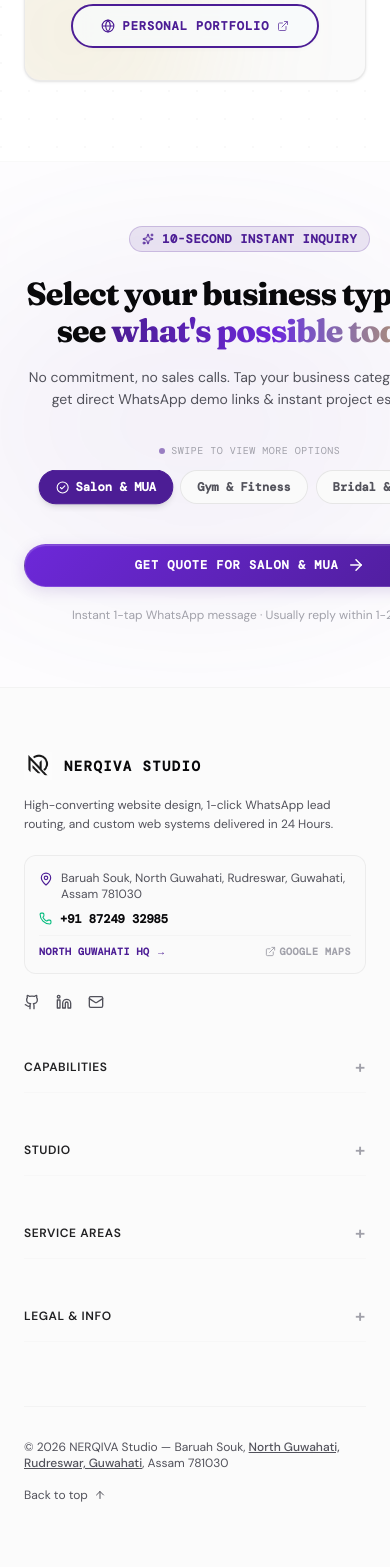
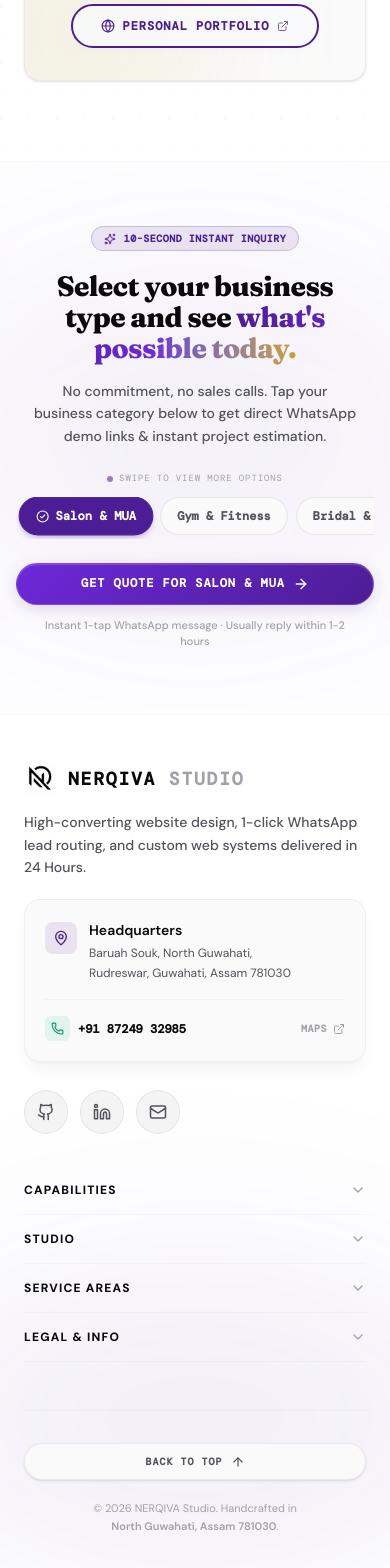
Before and after one commit to dipexplorer/nerqiva-agency-site, a Next.js app: page / in a window 390 px wide. Shown: the part 9728-11296 px from the top of the page. Built offline with nearby package versions, Linux system fonts and the light colour scheme.

Commit message:
feat: complete premium mobile redesign for footer and closing section

```diff
--- a/src/components/ClosingSection.tsx
+++ b/src/components/ClosingSection.tsx
@@ -23,18 +23,18 @@ export default function ClosingSection() {
       {/* Background glow */}
       <div className="absolute top-1/2 left-1/2 -translate-x-1/2 -translate-y-1/2 w-[550px] h-[320px] bg-accent/8 blur-[130px] pointer-events-none rounded-full" />
 
- <div className="section-container relative z-10 flex flex-col items-center max-w-3xl">
+      <div className="w-full max-w-3xl px-4 sm:px-6 relative z-10 flex flex-col items-center">
 
         {/* Eyebrow badge */}
- <div className="inline-flex items-center gap-2 px-3 py-1 rounded-full bg-accent/10 border border-accent/20 text-accent text-xs font-mono font-bold uppercase tracking-wider mb-6">
+        <div className="inline-flex items-center gap-2 px-3 py-1 rounded-full bg-accent/10 border border-accent/20 text-accent text-[10px] sm:text-xs font-mono font-bold uppercase tracking-wider mb-5">
           <Sparkles size={12} />
           <span>10-SECOND INSTANT INQUIRY</span>
         </div>
 
         {/* Headline */}
         <h2
- className="font-sans font-extrabold text-text-primary leading-[1.15] mb-4 tracking-tight"
- style={{ fontSize: "clamp(2rem, 4.5vw, 3.25rem)", letterSpacing: "-0.03em" }}
+          className="font-sans font-extrabold text-text-primary leading-[1.1] mb-4 tracking-tight px-2 sm:px-0"
+          style={{ fontSize: "clamp(1.75rem, 6vw, 3.25rem)", letterSpacing: "-0.02em" }}
         >
           Select your business type and see <br className="hidden sm:block" />
           <span className="text-transparent bg-clip-text bg-linear-to-r from-accent via-accent-light to-accent-gold">
@@ -43,12 +43,12 @@ export default function ClosingSection() {
         </h2>
 
         {/* Subtext */}
- <p className="text-text-secondary text-sm sm:text-base leading-relaxed mb-8 max-w-xl font-normal">
+        <p className="text-text-secondary text-sm sm:text-base leading-relaxed mb-6 max-w-xl font-medium px-4 sm:px-0">
           No commitment, no sales calls. Tap your business category below to get direct WhatsApp demo links & instant project estimation.
         </p>
 
         {/* Mobile Swipe Hint */}
- <div className="flex sm:hidden justify-center items-center text-text-tertiary font-mono text-[10px] tracking-wider uppercase mb-3">
+        <div className="flex sm:hidden justify-center items-center text-text-tertiary font-mono text-[9px] tracking-widest uppercase mb-3">
           <span className="flex items-center gap-1.5">
             <span className="h-1.5 w-1.5 rounded-full bg-accent animate-pulse" />
             Swipe to view more options
@@ -56,16 +56,16 @@ export default function ClosingSection() {
         </div>
 
         {/* Interactive Category Pills Selector */}
- <div className="flex sm:flex-wrap overflow-x-auto sm:overflow-visible justify-start sm:justify-center snap-x snap-mandatory sm:snap-none gap-2 mb-8 max-w-2xl w-full px-4 sm:px-0 -mx-4 sm:mx-0 no-scrollbar pb-2 sm:pb-0">
+        <div className="flex sm:flex-wrap overflow-x-auto sm:overflow-visible justify-start sm:justify-center snap-x snap-mandatory sm:snap-none gap-2 mb-6 w-full max-w-2xl px-1 sm:px-0 pb-1 [&::-webkit-scrollbar]:hidden [-ms-overflow-style:none] [scrollbar-width:none]">
           {SERVICE_OPTIONS.map((item) => {
             const isSelected = selectedService.id === item.id;
             return (
               <button
                 key={item.id}
                 onClick={() => setSelectedService(item)}
- className={`shrink-0 snap-center px-4 py-2 font-mono text-xs font-bold rounded-full transition-all duration-200 cursor-pointer border flex items-center gap-1.5 ${
+                className={`shrink-0 snap-center px-4 py-2.5 sm:py-2 font-mono text-xs font-bold rounded-full transition-all duration-200 cursor-pointer border flex items-center gap-1.5 ${
                   isSelected
- ? "bg-accent text-text-inverted border-accent shadow-md scale-[1.02]"
+                    ? "bg-accent text-text-inverted border-accent shadow-md shadow-accent/20 scale-[1.02]"
                     : "bg-bg-card text-text-secondary border-border hover:border-accent/40 hover:text-text-primary"
                 }`}
               >
@@ -81,13 +81,13 @@ export default function ClosingSection() {
           href={whatsappUrl}
           target="_blank"
           rel="noopener noreferrer"
- className="btn-primary group w-full sm:w-auto mb-4 px-8 py-3.5 text-sm"
+          className="btn-primary group w-full sm:w-auto mb-3 px-8 py-3.5 sm:py-3 text-sm flex justify-center items-center gap-2 shadow-lg shadow-accent/20"
         >
           <span>Get Quote for {selectedService.label}</span>
- <ArrowRight size={18} className="group-hover:translate-x-1 transition-transform" />
+          <ArrowRight size={16} className="group-hover:translate-x-1 transition-transform" />
         </a>
 
- <p className="font-sans text-xs text-text-tertiary pt-1">
+        <p className="font-sans text-[11px] text-text-tertiary font-medium px-4 text-center">
           Instant 1-tap WhatsApp message · Usually reply within 1-2 hours
         </p>
       </div>
--- a/src/components/Footer.tsx
+++ b/src/components/Footer.tsx
@@ -3,7 +3,8 @@
 import { useState } from "react";
 import BrandLogo from "./BrandLogo";
 import Link from "next/link";
-import { Mail, ArrowUp, MapPin, Phone, ExternalLink } from "lucide-react";
+import { Mail, MapPin, Phone, ExternalLink, ChevronDown, ArrowUpRight } from "lucide-react";
+import { motion, AnimatePresence } from "framer-motion";
 
 // Custom SVG Icons to avoid dependency version problems
 const GitHubIcon = ({ size = 16 }: { size?: number }) => (
@@ -71,135 +72,207 @@ const RESOURCES_LINKS = [
 export default function Footer() {
   const [openSection, setOpenSection] = useState<string | null>(null);
 
+  const toggleSection = (id: string) => {
+    setOpenSection((prev) => (prev === id ? null : id));
+  };
+
   return (
-    <footer className="border-t border-border/40 bg-bg-secondary/40 backdrop-blur-md py-16 text-text-primary relative z-20">
-      <div className="section-container">
+    <footer className="border-t border-border/40 bg-bg-primary overflow-hidden relative z-20 pt-12 sm:pt-20 pb-8 sm:pb-12">
+      {/* Background Ambience */}
+      <div
+        className="absolute bottom-0 left-1/2 -translate-x-1/2 w-[600px] h-[300px] bg-accent/8 rounded-[100%] blur-[100px] pointer-events-none"
+        aria-hidden="true"
+      />
 
-        {/* Rich Footer Grid */}
-        <div className="grid grid-cols-2 lg:grid-cols-12 gap-8 lg:gap-12 mb-16">
+      <div className="section-container relative z-10">
+        <div className="grid grid-cols-1 lg:grid-cols-12 gap-8 lg:gap-16 mb-12">
 
-          {/* Column 1: Brand details & Exact Local Address */}
-          <div className="col-span-2 lg:col-span-4 flex flex-col gap-4">
-            <div className="flex items-center gap-3">
-              <BrandLogo className="h-7 w-7 opacity-90" />
-              <span className="font-mono text-sm font-bold tracking-widest text-text-primary">
-                NERQIVA STUDIO
+          {/* Column 1: Brand details & Premium Local Widget */}
+          <div className="col-span-1 lg:col-span-4 flex flex-col gap-5">
+            <div className="flex flex-col gap-4">
+              <Link href="/" className="flex items-center gap-3 w-fit group">
+                <BrandLogo className="h-8 w-8 opacity-100 group-hover:scale-105 transition-transform" />
+                <span className="font-mono text-lg font-black tracking-widest text-text-primary">
+                  NERQIVA <span className="text-text-tertiary">STUDIO</span>
+                </span>
+              </Link>
+              <p className="text-sm leading-relaxed max-w-sm text-text-secondary font-medium">
+                High-converting website design, 1-click WhatsApp lead routing, and custom web systems delivered in 24 Hours.
+              </p>
+            </div>
+
+            {/* Premium Local NAP Widget */}
+            <div className="p-5 rounded-2xl bg-bg-card border border-border/60 shadow-lg shadow-black/5 hover:border-accent/30 hover:shadow-accent/5 transition-all duration-300 flex flex-col gap-4">
+              <div className="flex items-start gap-3">
+                <div className="p-2 rounded-lg bg-accent/10 text-accent shrink-0 mt-0.5">
+                  <MapPin size={16} />
+                </div>
+                <div className="flex flex-col">
+                  <span className="font-sans font-semibold text-text-primary text-sm mb-1">
+                    Headquarters
+                  </span>
+                  <span className="text-xs text-text-secondary leading-relaxed">
+                    Baruah Souk, North Guwahati,<br />
+                    Rudreswar, Guwahati, Assam 781030
                   </span>
                 </div>
-            <p className="text-xs leading-relaxed max-w-sm text-text-secondary">
-              High-converting website design, 1-click WhatsApp lead routing, and custom web systems delivered in 24 Hours.
-            </p>
+              </div>
 
-            {/* Exact Verified Local NAP */}
-            <div className="p-3.5 rounded-xl bg-bg-card border border-border/70 space-y-2 mt-1">
-              <div className="flex items-start gap-2 text-xs text-text-secondary">
-                <MapPin size={14} className="text-accent shrink-0 mt-0.5" />
-                <span className="font-sans leading-snug">
-                  Baruah Souk, North Guwahati, Rudreswar, Guwahati, Assam 781030
+              <div className="h-px w-full bg-border/40" />
+
+              <div className="flex items-center justify-between gap-2">
+                <a href="tel:+918724932985" className="flex items-center gap-2 group cursor-pointer">
+                  <div className="p-1.5 rounded-md bg-emerald-500/10 text-emerald-600 group-hover:bg-emerald-500/20 transition-colors">
+                    <Phone size={13} />
+                  </div>
+                  <span className="font-mono text-xs font-bold text-text-primary group-hover:text-emerald-600 transition-colors">
+                    +91 87249 32985
                   </span>
-              </div>
-              <div className="flex items-center gap-2 text-xs text-text-secondary">
-                <Phone size={13} className="text-emerald-500 shrink-0" />
-                <a href="tel:+918724932985" className="font-mono font-semibold text-text-primary hover:text-accent transition-colors">
-                  +91 87249 32985
                 </a>
-              </div>
-              <div className="pt-2 border-t border-border/30 flex items-center justify-between gap-2 flex-wrap">
-                <Link
-                  href="/locations/north-guwahati"
-                  className="inline-flex items-center gap-1 font-mono text-[10px] font-bold text-accent hover:underline uppercase tracking-wider"
-                >
-                  North Guwahati HQ →
-                </Link>
+
                 <a
                   href="https://share.google/6KKUdxiR4zdUDuAnT"
                   target="_blank"
                   rel="noopener noreferrer"
-                  className="inline-flex items-center gap-1 font-mono text-[10px] font-bold text-text-tertiary hover:text-accent uppercase tracking-wider"
+                  className="flex items-center gap-1.5 font-mono text-[10px] font-bold text-text-tertiary hover:text-accent uppercase tracking-wider group"
                 >
-                  <ExternalLink size={11} />
-                  Google Maps
+                  MAPS <ExternalLink size={12} className="group-hover:-mt-0.5 group-hover:ml-0.5 transition-all" />
                 </a>
               </div>
             </div>
 
-            <div className="flex items-center gap-4 text-text-secondary mt-1">
+            {/* Premium Social Links */}
+            <div className="flex items-center gap-3 mt-2">
               <a
                 href="https://github.com/dipexplorer"
                 target="_blank"
                 rel="noopener noreferrer"
-                className="hover:text-accent transition-colors"
+                className="p-3 rounded-full bg-bg-secondary border border-border/80 text-text-secondary hover:text-text-inverted hover:bg-accent hover:border-accent hover:shadow-lg hover:shadow-accent/20 transition-all duration-300 hover:-translate-y-1"
                 aria-label="GitHub"
               >
-                <GitHubIcon size={16} />
+                <GitHubIcon size={18} />
               </a>
               <a
                 href="https://linkedin.com/in/dip-jyoti22"
                 target="_blank"
                 rel="noopener noreferrer"
-                className="hover:text-accent transition-colors"
+                className="p-3 rounded-full bg-bg-secondary border border-border/80 text-text-secondary hover:text-text-inverted hover:bg-[#0A66C2] hover:border-[#0A66C2] hover:shadow-lg hover:shadow-[#0A66C2]/20 transition-all duration-300 hover:-translate-y-1"
                 aria-label="LinkedIn"
               >
-                <LinkedInIcon size={16} />
+                <LinkedInIcon size={18} />
               </a>
               <a
                 href="mailto:nerqiva.studio@gmail.com"
-                className="hover:text-accent transition-colors"
+                className="p-3 rounded-full bg-bg-secondary border border-border/80 text-text-secondary hover:text-text-inverted hover:bg-emerald-600 hover:border-emerald-600 hover:shadow-lg hover:shadow-emerald-600/20 transition-all duration-300 hover:-translate-y-1"
                 aria-label="Email"
               >
-                <Mail size={16} />
+                <Mail size={18} />
               </a>
             </div>
           </div>
 
-          {/* Link Columns (Mobile Accordion / Desktop Grid) */}
+          {/* Link Columns (Smooth Animated Mobile Accordion / Desktop Grid) */}
+          <div className="col-span-1 lg:col-span-8 grid grid-cols-1 sm:grid-cols-2 lg:grid-cols-4 gap-0 sm:gap-8 lg:gap-10">
             {[
               { title: "Capabilities", id: "cap", links: CAPABILITIES_LINKS },
               { title: "Studio", id: "studio", links: STUDIO_LINKS },
               { title: "Service Areas", id: "areas", links: SERVICE_AREAS },
               { title: "Legal & Info", id: "legal", links: RESOURCES_LINKS },
-          ].map((col) => (
-            <div key={col.id} className="col-span-2 lg:col-span-2 flex flex-col border-b border-border/20 lg:border-none">
-              <h4
-                onClick={() => setOpenSection(openSection === col.id ? null : col.id)}
-                className="font-sans text-xs uppercase tracking-wider font-semibold py-4 lg:py-0 lg:mb-6 text-text-primary/90 flex justify-between items-center cursor-pointer lg:cursor-auto"
+            ].map((col) => {
+              const isOpen = openSection === col.id;
+
+              return (
+                <div key={col.id} className="flex flex-col border-b border-border/30 sm:border-none">
+                  {/* Mobile Accordion Header */}
+                  <button
+                    onClick={() => toggleSection(col.id)}
+                    className="w-full text-left font-sans text-xs uppercase tracking-widest font-extrabold py-4 sm:py-0 sm:mb-5 text-text-primary flex justify-between items-center sm:cursor-auto cursor-pointer group"
                   >
-                {col.title}
-                <span className="lg:hidden text-text-tertiary text-lg leading-none">{openSection === col.id ? '−' : '+'}</span>
-              </h4>
-              <div className={`${openSection === col.id ? 'flex' : 'hidden'} lg:flex flex-col gap-4 pb-4 lg:pb-0`}>
+                    <span className="group-hover:text-accent transition-colors sm:group-hover:text-text-primary">{col.title}</span>
+                    <ChevronDown
+                      size={16}
+                      className={`sm:hidden text-text-tertiary transition-transform duration-300 ${isOpen ? "rotate-180 text-accent" : ""}`}
+                    />
+                  </button>
+
+                  {/* Desktop List (always visible on sm+) */}
+                  <div className="hidden sm:flex flex-col gap-3">
                     {col.links.map((link: any, idx: number) => (
                       <Link
                         key={idx}
                         href={link.href}
                         target={link.external ? "_blank" : undefined}
                         rel={link.external ? "noopener noreferrer" : undefined}
-                    className="font-sans text-sm text-text-secondary hover:text-text-primary transition-all duration-200 flex items-center group"
+                        className="font-sans text-[13px] text-text-secondary hover:text-accent transition-all duration-200 flex items-center group w-fit"
                       >
-                    <span className="group-hover:translate-x-1 transition-transform">{link.label}</span>
+                        <span className="group-hover:translate-x-1.5 transition-transform flex items-center gap-1.5 font-medium">
+                          {link.label}
+                          {link.external && <ArrowUpRight size={12} className="opacity-0 group-hover:opacity-100 transition-opacity" />}
+                        </span>
                       </Link>
                     ))}
                   </div>
+
+                  {/* Mobile Animated Accordion (hidden on sm+) */}
+                  <div className="sm:hidden">
+                    <AnimatePresence initial={false}>
+                      {isOpen && (
+                        <motion.div
+                          key="content"
+                          initial={{ opacity: 0, height: 0, marginBottom: 0 }}
+                          animate={{ opacity: 1, height: "auto", marginBottom: 16 }}
+                          exit={{ opacity: 0, height: 0, marginBottom: 0 }}
+                          transition={{ duration: 0.25, ease: [0.04, 0.62, 0.23, 0.98] }}
+                          className="overflow-hidden flex flex-col gap-3"
+                        >
+                          {col.links.map((link: any, idx: number) => (
+                            <Link
+                              key={idx}
+                              href={link.href}
+                              target={link.external ? "_blank" : undefined}
+                              rel={link.external ? "noopener noreferrer" : undefined}
+                              className="font-sans text-[13px] text-text-secondary hover:text-accent transition-all duration-200 flex items-center group w-fit"
+                            >
+                              <span className="group-hover:translate-x-1.5 transition-transform flex items-center gap-1.5 font-medium">
+                                {link.label}
+                                {link.external && <ArrowUpRight size={12} className="opacity-0 group-hover:opacity-100 transition-opacity" />}
+                              </span>
+                            </Link>
+                          ))}
+                        </motion.div>
+                      )}
+                    </AnimatePresence>
                   </div>
-          ))}
+                </div>
+              );
+            })}
+          </div>
 
         </div>
 
         {/* Bottom bar */}
-        <div className="pt-8 border-t border-border/40 flex flex-col sm:flex-row items-start sm:items-center justify-between gap-4">
-          <p className="font-sans text-xs text-text-secondary">
-            © {new Date().getFullYear()} NERQIVA Studio — Baruah Souk,{" "}
-            <Link href="/locations/north-guwahati" className="hover:text-accent underline font-medium">
-              North Guwahati, Rudreswar, Guwahati
-            </Link>
-            , Assam 781030
+        <div className="pt-6 border-t border-border/30 flex flex-col-reverse sm:flex-row items-center justify-between gap-5">
+          <p className="font-sans text-[11px] sm:text-xs text-text-tertiary text-center sm:text-left leading-relaxed">
+            © {new Date().getFullYear()} NERQIVA Studio. Handcrafted in <br className="sm:hidden" />
+            <Link href="/locations/north-guwahati" className="hover:text-accent font-semibold transition-colors">
+              North Guwahati, Assam 781030
+            </Link>.
           </p>
+
           <button
             onClick={() => window.scrollTo({ top: 0, behavior: 'smooth' })}
-            className="font-sans text-xs text-text-secondary hover:text-text-primary transition-all flex items-center gap-1.5 cursor-pointer group"
+            className="flex sm:hidden font-mono text-[10px] font-bold uppercase tracking-widest text-text-secondary hover:text-text-inverted bg-bg-card hover:bg-accent border border-border/80 hover:border-accent px-4 py-2.5 rounded-full transition-all items-center gap-2 cursor-pointer shadow-sm w-full justify-center mt-2"
           >
-            Back to top
-            <ArrowUp size={12} className="group-hover:-translate-y-0.5 transition-transform" />
+            Back to Top
+            <ArrowUpRight size={14} className="rotate-[-45deg]" />
+          </button>
+
+          <button
+            onClick={() => window.scrollTo({ top: 0, behavior: 'smooth' })}
+            className="hidden sm:flex font-mono text-[10px] font-bold uppercase tracking-widest text-text-secondary hover:text-text-inverted bg-bg-card hover:bg-accent border border-border/80 hover:border-accent px-4 py-2.5 rounded-full transition-all items-center gap-2 cursor-pointer shadow-sm"
+          >
+            Back to Top
+            <ArrowUpRight size={14} className="rotate-[-45deg]" />
           </button>
         </div>
       </div>
```
Lines whose indentation alone changed are shown as unchanged.
